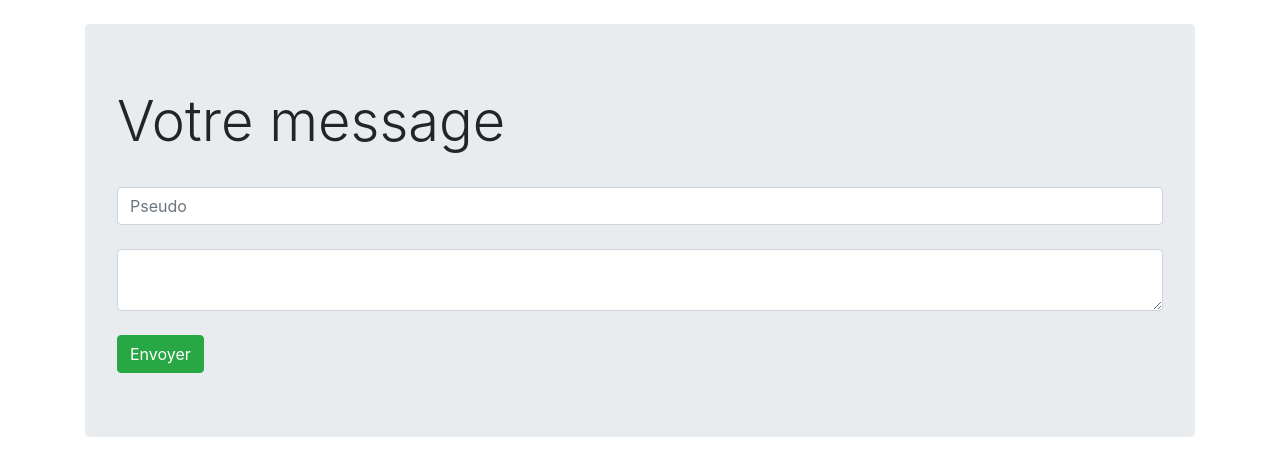
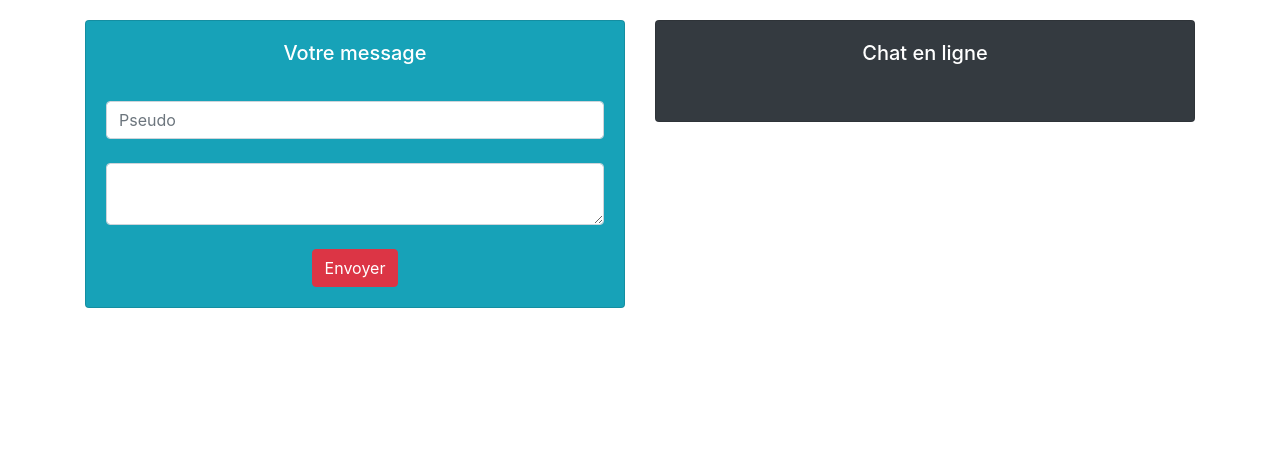
Before and after one commit to Oceane97440/Aplichat, a plain HTML site: page index.html in a window 1280 px wide. Drawn offline with nearby package versions, Linux system fonts and the light colour scheme; no server answers.

Commit message:
exo reussi

```diff
--- a/index.html
+++ b/index.html
@@ -7,35 +7,62 @@
     <script src="https://code.jquery.com/jquery-3.2.1.min.js" crossorigin="anonymous"></script>
     <script src="https://cdnjs.cloudflare.com/ajax/libs/popper.js/1.11.0/umd/popper.min.js" integrity="sha384-b/U6ypiBEHpOf/4+1nzFpr53nxSS+GLCkfwBdFNTxtclqqenISfwAzpKaMNFNmj4" crossorigin="anonymous"></script>
     <link rel="stylesheet" href="https://stackpath.bootstrapcdn.com/bootstrap/4.3.1/css/bootstrap.min.css"integrity="sha384-ggOyR0iXCbMQv3Xipma34MD+dH/1fQ784/j6cY/iJTQUOhcWr7x9JvoRxT2MZw1T" crossorigin="anonymous">
+    <script src="https://maxcdn.bootstrapcdn.com/bootstrap/4.0.0-beta/js/bootstrap.min.js" integrity="sha384-h0AbiXch4ZDo7tp9hKZ4TsHbi047NrKGLO3SEJAg45jXxnGIfYzk4Si90RDIqNm1" crossorigin="anonymous"></script>
     <script src="/socket.io/socket.io.js"></script>
 
     <title>Chat</title>
+<style>
+body{
+   margin-top: 20px;
+   position: relative;
+}
+</style>
+</head>
+<body data-spy="scroll" data-target=".card" data-offset="1">
 
-</head>
-<body>
 
    <div class="container">
+
+    <div class="row">
+      <div class="col-sm-6">
+        <div class="card text-center text-white bg-info">
+          <div class="card-body">
+            <h5 class="card-title">Votre message</h5>
             <br>
-        <div class="jumbotron">
-        <h1 class="display-4">Votre message</h1>
+            <input id = "name" type="text" class="form-control" placeholder="Pseudo">
             <br>
-        <input id = "name" class="form-control" placeholder="Pseudo">
-        <br>
-        <textarea id = "message" class="form-control" placeholder="Votre message...">
+            <textarea id = "message" type="text" class="form-control" placeholder="Votre message...">
             </textarea>
             <br>
-        <button id="send" class="btn btn-success">Envoyer</button>
+            <button id="send" type="submit" class="btn btn-danger">Envoyer</button>
          </div>
+        </div>
+      </div>
+      <div class="col-sm-6">
+        <div class="card text-center text-white bg-dark ">
+          <div class="card-body">
+            <h5 class="card-title">Chat en ligne</h5>
+            <br>
             <div id="messages">
 
             </div>
+
+          </div>
+        </div>
+      </div>
+    </div>
 </div>
 
+<script>
+$('body').scrollspy({ target: '.card' })
+$('[data-spy="scroll"]').each(function () {
+  var $spy = $(this).scrollspy('refresh')
+})
+
+</script>
+<script>
 
 
-
-
-<script>
  var socket = io();
 
 socket.on('message', addMessages);
@@ -56,13 +83,13 @@ function addMessages(message){
    }
 
 function getMessages(){
-  $.get('http://localhost:3000/messages', (data) => {
+  $.get('/messages', (data) => {
    data.forEach(addMessages);
    })
  }
 
 function sendMessage(message){
-   $.post('http://localhost:3000/messages', message)
+   $.post('/messages', message)
 
  }
 
```
Lines whose indentation alone changed are shown as unchanged.
